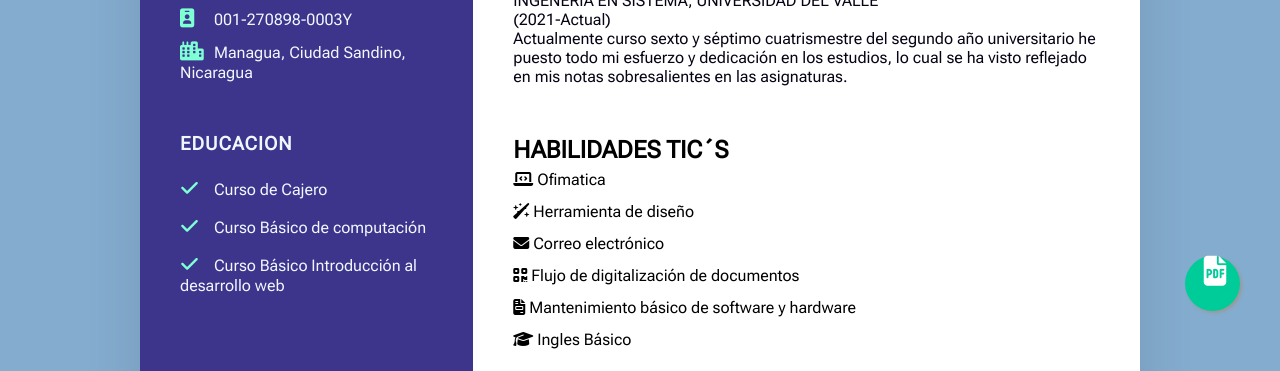
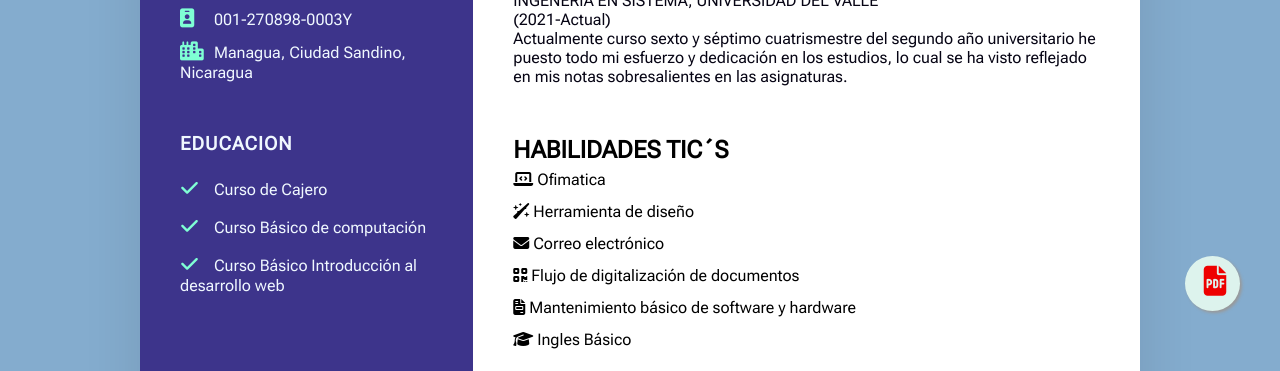
Before and after one commit to byjoziel/CV, a website: page index.html in a window 1280 px wide. Shown: the part 429-800 px from the top of the page. Drawn offline with nearby package versions, Linux system fonts and the light colour scheme.

Commit message:
arreglado

```diff
--- a/cvStyle.css
+++ b/cvStyle.css
@@ -248,8 +248,8 @@ address{
 	height:55px;
 	bottom:60px;
 	right:40px;
-	background-color:#0C9;
-	color:#FFF;
+	background-color:rgb(221, 243, 237);
+	color:rgb(238, 0, 0);
 	border-radius:50px;
 	border-radius: 50%;
 	box-shadow: 2px 2px 3px #999;
@@ -260,6 +260,7 @@ address{
 }
 .botonDescarga i{
     margin-left: 5px;
+    margin-top: 10px;
 }
 div.botonDescarga{
    border: #c33030;
```
